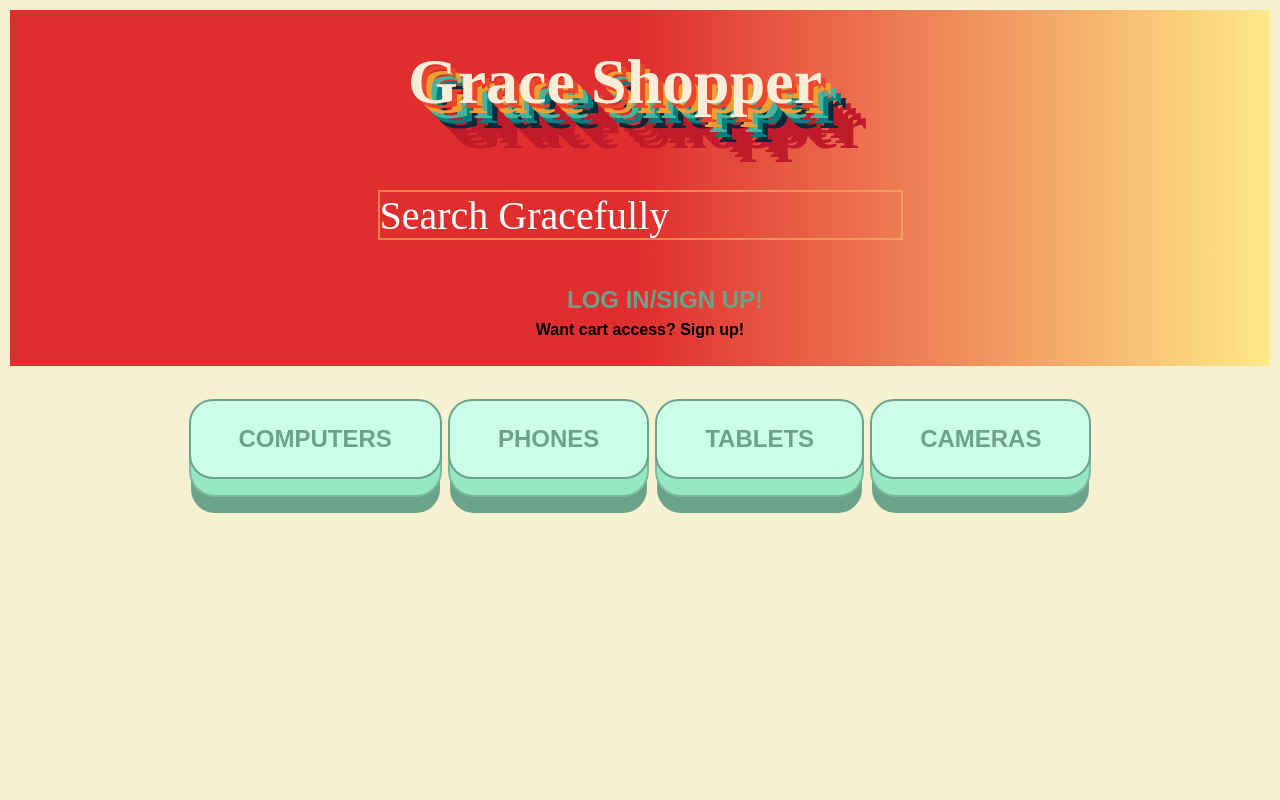
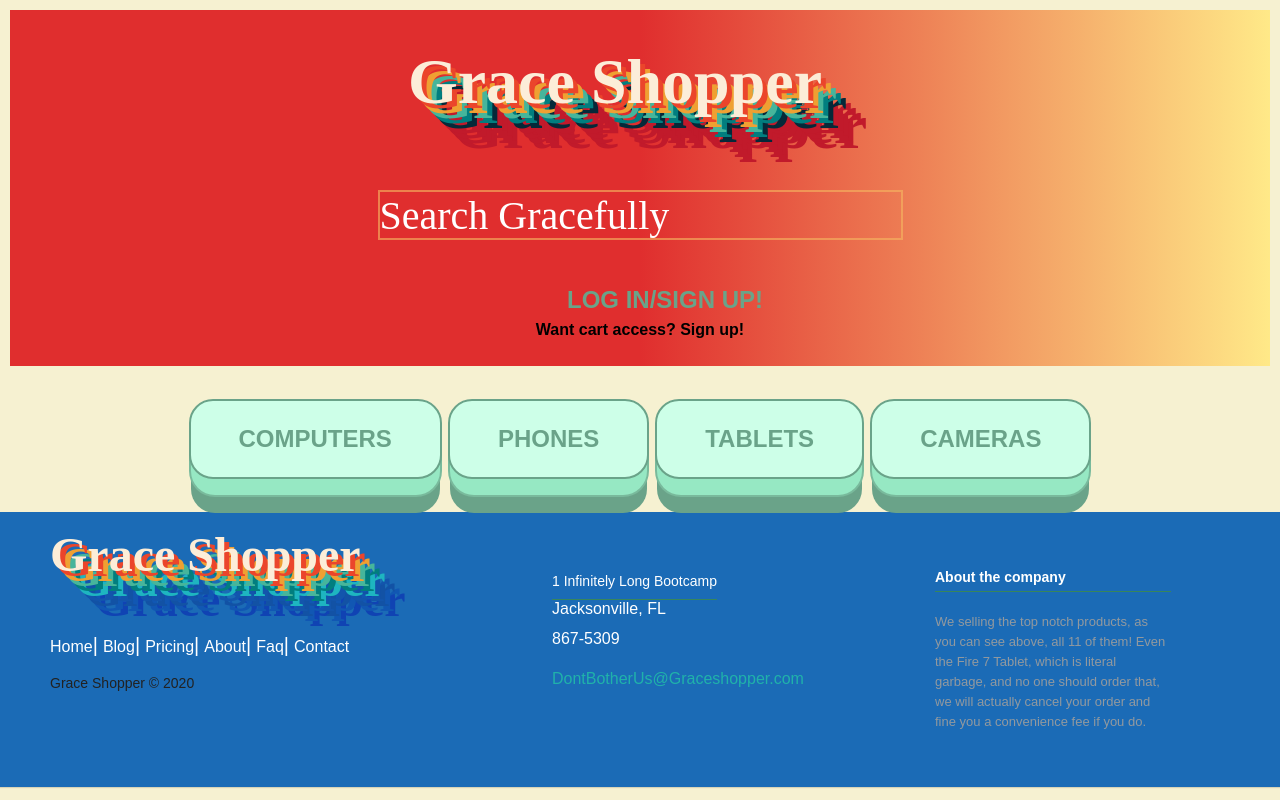
Before and after one commit to robinfallon/Grace-Shopper, a React app: page / in a window 1280 px wide. Built offline with nearby package versions, Linux system fonts and the light colour scheme; no server answers; a web font is replaced by a local one.

Commit message:
footer added

```diff
--- a/src/components/Main.js
+++ b/src/components/Main.js
@@ -1,6 +1,7 @@
 import React, { useState } from "react";
 import Header from "./header/Header";
 import ProductPage from "./body/ProductPage";
+import Footer from "../components/footer/Footer";
 
 function Main() {
   const [searchInput, setSearchInput] = useState("");
@@ -8,6 +9,7 @@ function Main() {
     <>
       <Header searchInput={searchInput} setSearchInput={setSearchInput} />
       <ProductPage searchInput={searchInput} setSearchInput={setSearchInput} />
+      <Footer />
     </>
   );
 }
--- /dev/null
+++ b/src/components/footer/Footer.js
@@ -0,0 +1,65 @@
+import React from "react";
+import "./Footer.scss";
+
+function Footer() {
+  return (
+    <footer className="footer-distributed">
+      <div className="footer-left">
+        <div className="rosefooter">Grace Shopper</div>
+
+        <p className="footer-links">
+          <a href="#!" className="link-1">
+            Home
+          </a>
+
+          <a href="#!">Blog</a>
+
+          <a href="#!">Pricing</a>
+
+          <a href="#!">About</a>
+
+          <a href="#!">Faq</a>
+
+          <a href="#!">Contact</a>
+        </p>
+
+        <p className="footer-company-name">Grace Shopper © 2020</p>
+      </div>
+
+      <div className="footer-center">
+        <div>
+          <i className="fa fa-map-marker"></i>
+          <p>
+            <span>1 Infinitely Long Bootcamp</span> Jacksonville, FL
+          </p>
+        </div>
+
+        <div>
+          <i className="fa fa-phone"></i>
+          <p>867-5309</p>
+        </div>
+
+        <div>
+          <i className="fa fa-envelope"></i>
+          <p>
+            <a href="mailto:support@company.com">
+              DontBotherUs@Graceshopper.com
+            </a>
+          </p>
+        </div>
+      </div>
+
+      <div className="footer-right">
+        <p className="footer-company-about">
+          <span>About the company</span>
+          We selling the top notch products, as you can see above, all 11 of
+          them! Even the Fire 7 Tablet, which is literal garbage, and no one
+          should order that, we will actually cancel your order and fine you a
+          convenience fee if you do.
+        </p>
+      </div>
+    </footer>
+  );
+}
+
+export default Footer;
--- /dev/null
+++ b/src/components/footer/Footer.scss
@@ -0,0 +1,192 @@
+section {
+  width: 100%;
+  display: inline-block;
+  background: #333;
+  height: 50vh;
+  text-align: center;
+  font-size: 22px;
+  font-weight: 700;
+  text-decoration: underline;
+}
+
+.footer-distributed {
+  background: rgb(27, 107, 182);
+  box-shadow: 0 1px 1px 0 rgba(0, 0, 0, 0.12);
+  box-sizing: border-box;
+  width: 100%;
+  text-align: left;
+  font: bold 16px sans-serif;
+  padding: 55px 50px;
+}
+
+.footer-distributed .footer-left,
+.footer-distributed .footer-center,
+.footer-distributed .footer-right {
+  display: inline-block;
+  vertical-align: top;
+}
+
+.footer-distributed .footer-left {
+  width: 40%;
+}
+
+.footer-distributed h3 {
+  color: #ffffff;
+  font: normal 36px "Open Sans", cursive;
+  margin: 0;
+}
+
+.footer-distributed h3 span {
+  color: lightseagreen;
+}
+
+.footer-distributed .footer-links {
+  color: #ffffff;
+  margin: 20px 0 12px;
+  padding: 0;
+}
+
+.footer-distributed .footer-links a {
+  display: inline-block;
+  line-height: 1.8;
+  font-weight: 400;
+  text-decoration: none;
+  color: inherit;
+}
+
+.footer-distributed .footer-company-name {
+  color: #222;
+  font-size: 14px;
+  font-weight: normal;
+  margin: 0;
+}
+
+.footer-distributed .footer-center {
+  width: 35%;
+}
+
+.footer-distributed .footer-center i {
+  background-color: #33383b;
+  color: #ffffff;
+  font-size: 25px;
+  width: 38px;
+  height: 38px;
+  border-radius: 50%;
+  text-align: center;
+  line-height: 42px;
+  margin: 10px 15px;
+  vertical-align: middle;
+}
+
+.footer-distributed .footer-center i.fa-envelope {
+  font-size: 17px;
+  line-height: 38px;
+}
+
+.footer-distributed .footer-center p {
+  display: inline-block;
+  color: #ffffff;
+  font-weight: 400;
+  vertical-align: middle;
+  margin: 0;
+}
+
+.footer-distributed .footer-center p span {
+  display: block;
+  font-weight: normal;
+  font-size: 14px;
+  line-height: 2;
+}
+
+.footer-distributed .footer-center p a {
+  color: lightseagreen;
+  text-decoration: none;
+}
+
+.footer-distributed .footer-links a:before {
+  content: "|";
+  font-weight: 300;
+  font-size: 20px;
+  left: 0;
+  color: #fff;
+  display: inline-block;
+  padding-right: 5px;
+}
+
+.footer-distributed .footer-links .link-1:before {
+  content: none;
+}
+
+.footer-distributed .footer-right {
+  width: 20%;
+}
+
+.footer-distributed .footer-company-about {
+  line-height: 20px;
+  color: #92999f;
+  font-size: 13px;
+  font-weight: normal;
+  margin: 0;
+}
+
+.footer-distributed .footer-company-about span {
+  display: block;
+  color: #ffffff;
+  font-size: 14px;
+  font-weight: bold;
+  margin-bottom: 20px;
+}
+
+.footer-distributed .footer-icons {
+  margin-top: 25px;
+}
+
+.footer-distributed .footer-icons a {
+  display: inline-block;
+  width: 35px;
+  height: 35px;
+  cursor: pointer;
+  background-color: #33383b;
+  border-radius: 2px;
+
+  font-size: 20px;
+  color: #ffffff;
+  text-align: center;
+  line-height: 35px;
+
+  margin-right: 3px;
+  margin-bottom: 5px;
+}
+
+.rosefooter {
+  font-size: 3rem;
+  margin-top: -40px;
+  height: 10vh;
+
+  color: #fcedd8;
+  /* background: #d52e3f; */
+  font-family: "Niconne", cursive;
+  font-weight: 900;
+  text-shadow: 5px 5px 0px #eb452b, 10px 10px 0px #efa032, 15px 15px 0px #46b59b,
+    20px 20px 0px #017e7f, 25px 25px 0px #1eb5c0, 30px 30px 0px #1355ac,
+    35px 35px 0px #1252a5, 40px 40px 0px #1157b3, 45px 45px 0px #1043b3;
+}
+
+@media (max-width: 880px) {
+  .footer-distributed {
+    font: bold 14px sans-serif;
+  }
+
+  .footer-distributed .footer-left,
+  .footer-distributed .footer-center,
+  .footer-distributed .footer-right {
+    display: block;
+    width: 100%;
+    margin-bottom: 40px;
+    text-align: center;
+  }
+
+  .footer-distributed .footer-center i {
+    margin-left: 0;
+  }
+}
```
Also changed, not shown: src/components/header/Header.css (+0 -10 lines).
